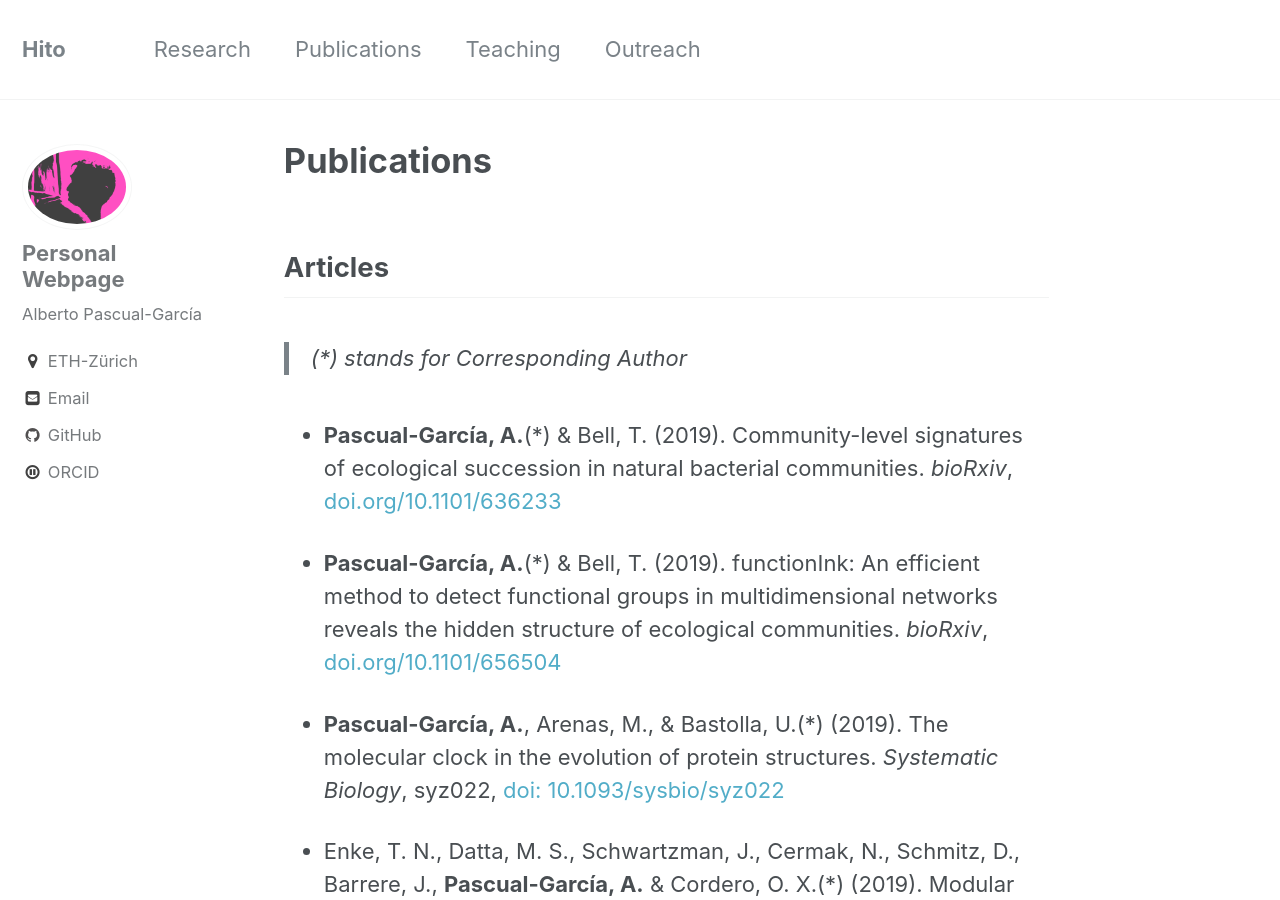
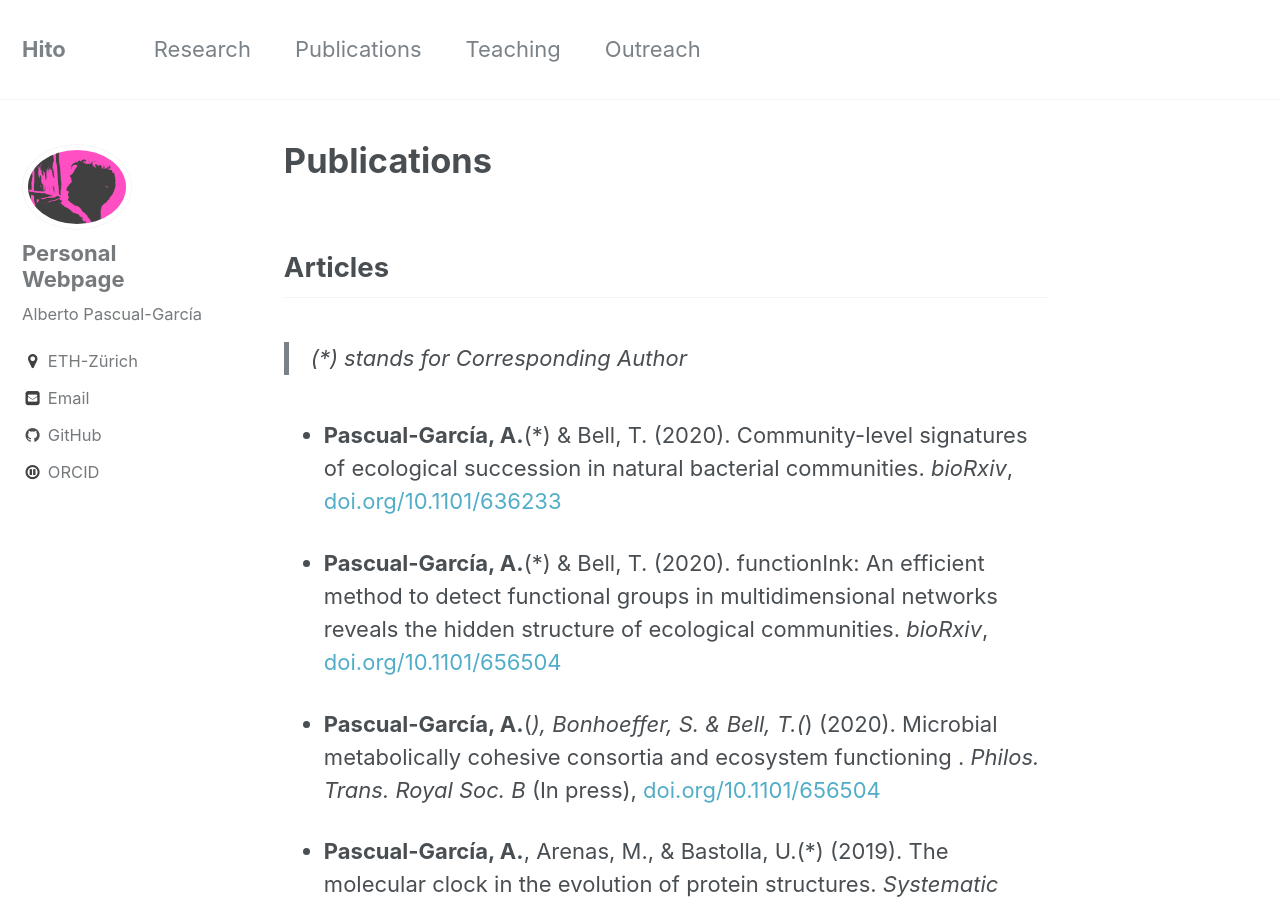
Before and after one commit to apascualgarcia/apascualgarcia.github.io, a Jekyll site: the page built from _pages/Publications.md, in a window 1280 px wide and 900 px high. Built offline with Jekyll 4.4.1, drawn with Linux system fonts in a browser that asks for light colours.

Commit message:
Included MeCoCo paper

```diff
--- a/_pages/Publications.md
+++ b/_pages/Publications.md
@@ -11,9 +11,12 @@ permalink: /_pages/Publications/
 ## Articles
 > (*) stands for Corresponding Author
 
-* **Pascual-García, A.**(*) & Bell, T. (2019). Community-level signatures of ecological succession in natural bacterial communities. _bioRxiv_, [doi.org/10.1101/636233](https://www.biorxiv.org/content/10.1101/636233v1)
+* **Pascual-García, A.**(*) & Bell, T. (2020). Community-level signatures of ecological succession in natural bacterial communities. _bioRxiv_, [doi.org/10.1101/636233](https://www.biorxiv.org/content/10.1101/636233v2)
 
-* **Pascual-García, A.**(*) & Bell, T. (2019). functionInk: An efficient method to detect functional groups in multidimensional networks reveals the hidden structure of ecological communities. _bioRxiv_, [doi.org/10.1101/656504](https://www.biorxiv.org/content/10.1101/656504v1)
+* **Pascual-García, A.**(*) & Bell, T. (2020). functionInk: An efficient method to detect functional groups in multidimensional networks reveals the hidden structure of ecological communities. _bioRxiv_, [doi.org/10.1101/656504](https://www.biorxiv.org/content/10.1101/656504v3)
+
+* **Pascual-García, A.**(*), Bonhoeffer, S. & Bell, T.(*) (2020). Microbial metabolically cohesive consortia and ecosystem functioning
+. _Philos. Trans. Royal Soc. B_ (In press), [doi.org/10.1101/656504](https://www.biorxiv.org/content/10.1101/656504v1)
 
 * **Pascual-García, A.**, Arenas, M., & Bastolla, U.(*) (2019). The molecular clock in the evolution of protein structures. _Systematic Biology_, syz022, [doi: 10.1093/sysbio/syz022](https://doi.org/10.1093/sysbio/syz022)
 
```
Also changed, not shown: 10 other files.
